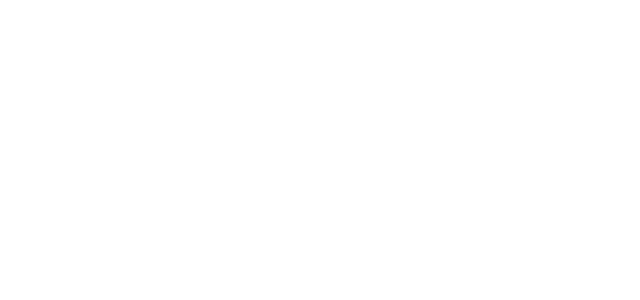
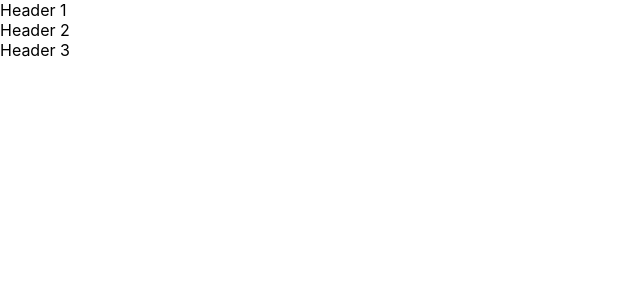
Before and after one commit to vedatcinbat/FrontendLearning, a React (Create React App) app in the folder ReactjsAdvanced/my-react-learn-app/: page / in a window 1280 px wide. Shown: the top 300 px of the page, without its empty margins (0-640 px from the left). Built offline with nearby package versions, Linux system fonts and the light colour scheme.

Commit message:
Compound Component Pattern Done | useReducer Done

```diff
--- a/ReactjsAdvanced/my-react-learn-app/src/App.js
+++ b/ReactjsAdvanced/my-react-learn-app/src/App.js
@@ -32,6 +32,8 @@
 import ExpensiveCalculation from './components/Intermediate/ExpensiveCalculation';
 import DataComponent from './components/Intermediate/DataComponent';
 import GetUsersData from './components/Intermediate/GetUsersData';
+import CounterReducer from './components/Advanced/CounterReducer';
+import AccordionApp from './components/Advanced/CompoundComponents/AccordionApp';
 
 function App() {
 
@@ -111,6 +113,8 @@
       <>
         {/* <DataComponent /> */}
         {/* <GetUsersData /> */}
+        {/* <CounterReducer /> */}
+        <AccordionApp />
       </>
     )
 
--- /dev/null
+++ b/ReactjsAdvanced/my-react-learn-app/src/components/Advanced/CompoundComponents/AccordionApp.jsx
@@ -0,0 +1,64 @@
+import React, { useState, useContext, createContext } from "react";
+
+// Create a context to manage state across subcomponents
+const AccordionContext = createContext();
+
+function Accordion({ children }) {
+  const [openIndex, setOpenIndex] = useState(null);
+
+  return (
+    <AccordionContext.Provider value={{ openIndex, setOpenIndex }}>
+      <div className="accordion">{children}</div>
+    </AccordionContext.Provider>
+  );
+}
+
+function AccordionItem({ index, children }) {
+  const { openIndex } = useContext(AccordionContext);
+  const isOpen = openIndex === index;
+
+  return <div className={`accordion-item ${isOpen ? "open" : ""}`}>{children}</div>;
+}
+
+function AccordionHeader({ children, index }) {
+  const { openIndex, setOpenIndex } = useContext(AccordionContext);
+  const isOpen = openIndex === index;
+
+  return (
+    <div
+      className={`accordion-header ${isOpen ? "active" : ""}`}
+      onClick={() => setOpenIndex(isOpen ? null : index)}
+    >
+      {children}
+    </div>
+  );
+}
+
+function AccordionPanel({ children, index }) {
+  const { openIndex } = useContext(AccordionContext);
+  const isOpen = openIndex === index;
+
+  return isOpen ? <div className="accordion-panel">{children}</div> : null;
+}
+
+// Usage of compound components
+function App() {
+  return (
+    <Accordion>
+      <AccordionItem index={0}>
+        <AccordionHeader index={0}>Header 1</AccordionHeader>
+        <AccordionPanel index={0}>Panel 1 Content</AccordionPanel>
+      </AccordionItem>
+      <AccordionItem index={1}>
+        <AccordionHeader index={1}>Header 2</AccordionHeader>
+        <AccordionPanel index={1}>Panel 2 Content</AccordionPanel>
+      </AccordionItem>
+      <AccordionItem index={2}>
+        <AccordionHeader index={2}>Header 3</AccordionHeader>
+        <AccordionPanel index={2}>Panel 3 Content</AccordionPanel>
+      </AccordionItem>
+    </Accordion>
+  );
+}
+
+export default App;
--- /dev/null
+++ b/ReactjsAdvanced/my-react-learn-app/src/components/Advanced/CounterReducer.jsx
@@ -0,0 +1,27 @@
+import React, {useReducer} from 'react';
+
+const reducer = (state, action) => {
+    switch(action.type) {
+        case "INCREMENT":
+            return {count: state.count + 1};
+        case "DECREMENT":
+            return {count: state.count - 1};
+        default:
+            return state;
+    }
+}
+
+
+const CounterReducer = () => {
+    const [state, dispatch]  = useReducer(reducer, {count: 0})
+
+    return (
+        <>
+            <h1>Counter: {state.count}</h1>
+            <button onClick={() => dispatch({type: "INCREMENT"})}>Increment</button>
+            <button onClick={() => dispatch({type: "DECREMENT"})}>Decrement</button>
+        </>
+    )
+}
+
+export default CounterReducer;
```
Also changed, not shown: 1 other file (tests, documents, lock files or other folders).
